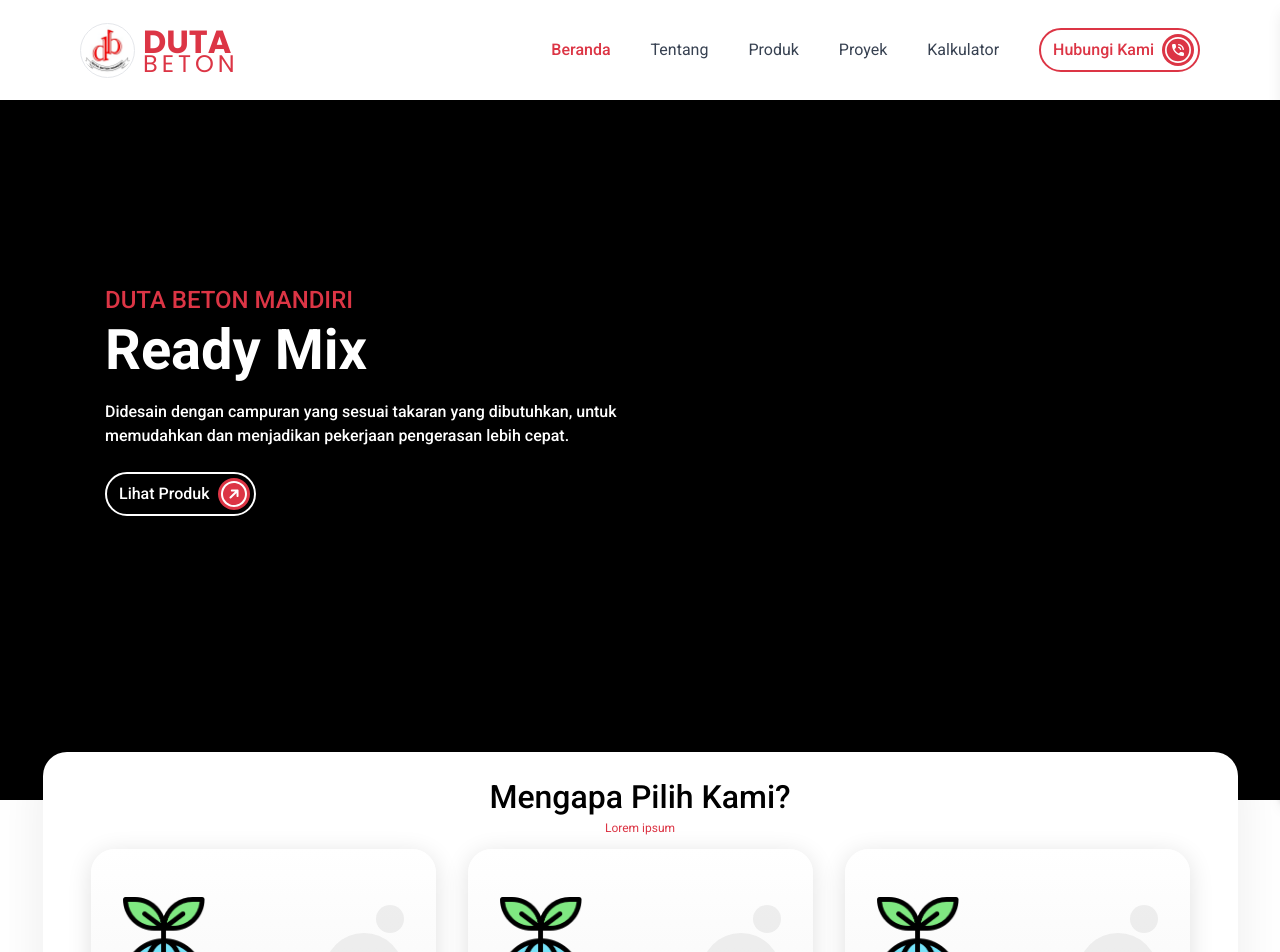
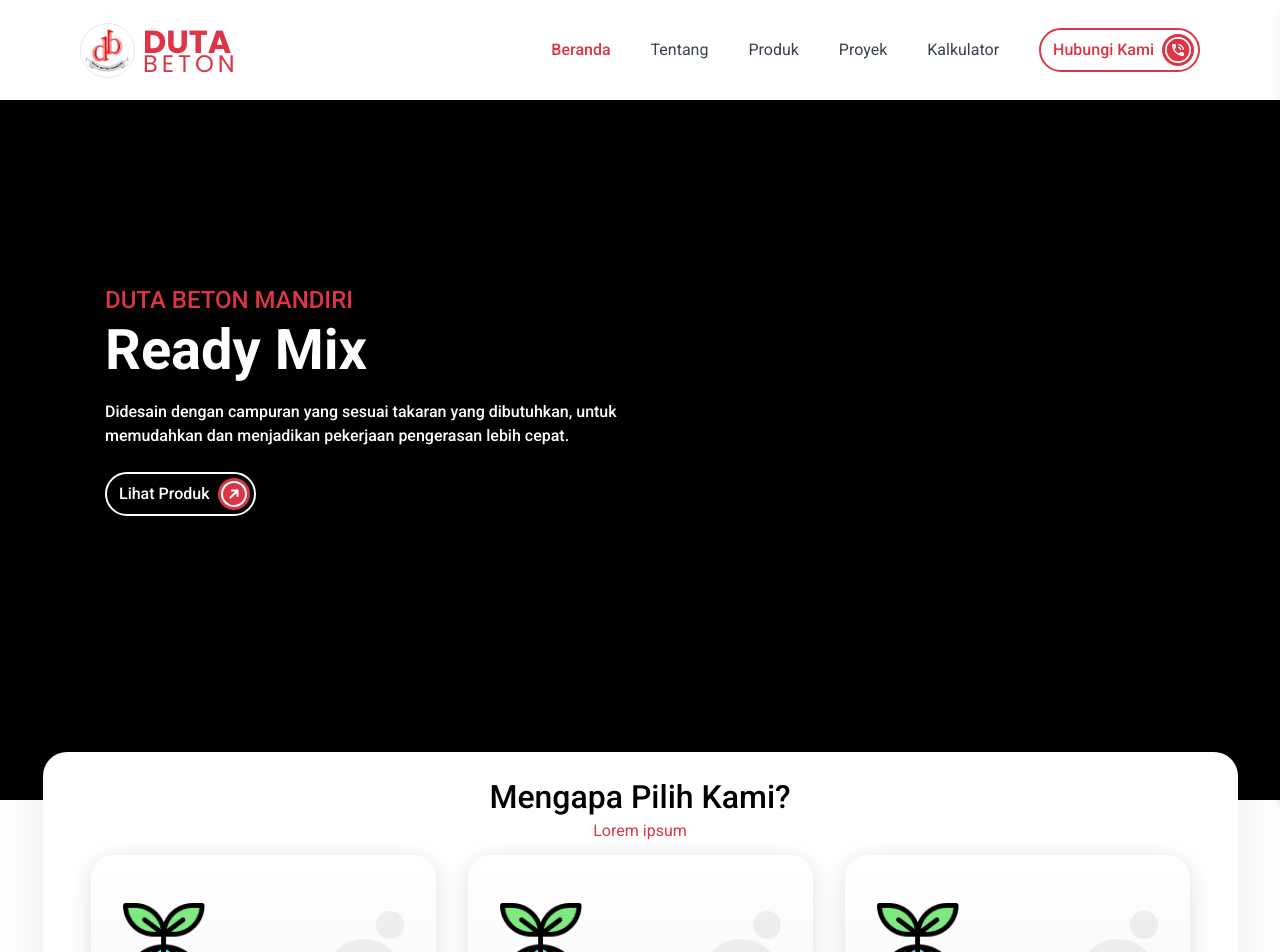
Before and after one commit to Faizululum/Duta-Beton-Website, a Next.js app: page / in a window 1280 px wide. Shown: the top 952 px of the page. Built offline with nearby package versions, Linux system fonts and the light colour scheme.

Commit message:
fix(layout): fix font size text layout

```diff
--- a/src/components/layout/TextLayout.jsx
+++ b/src/components/layout/TextLayout.jsx
@@ -7,7 +7,7 @@
       <h2 className="text-mob-h4 md:text-desk-h4 font-medium capitalize">
         {title}
       </h2>
-      <p className="text-mob-tagline md:text-desk-tiny font-normal text-primary-red">
+      <p className="text-mob-tagline md:text-desk-tagline font-normal text-primary-red">
         {description}
       </p>
     </div>
```
